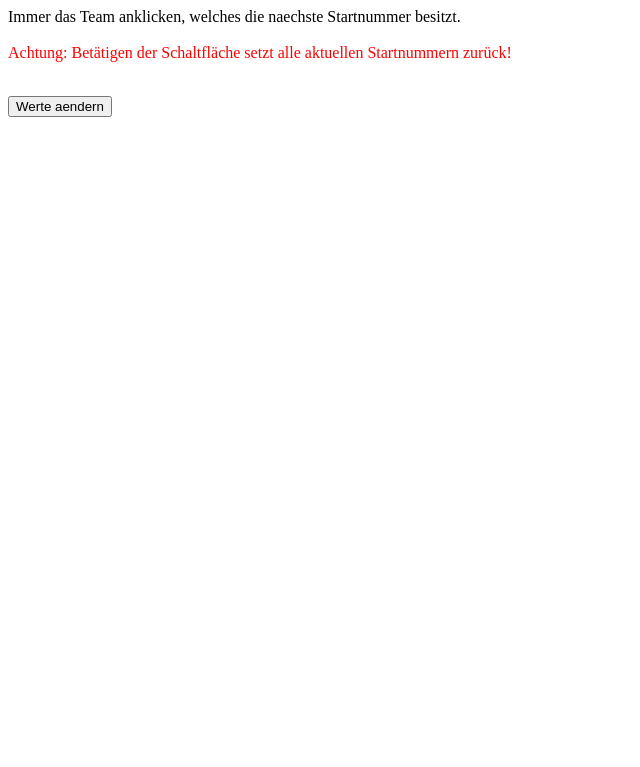
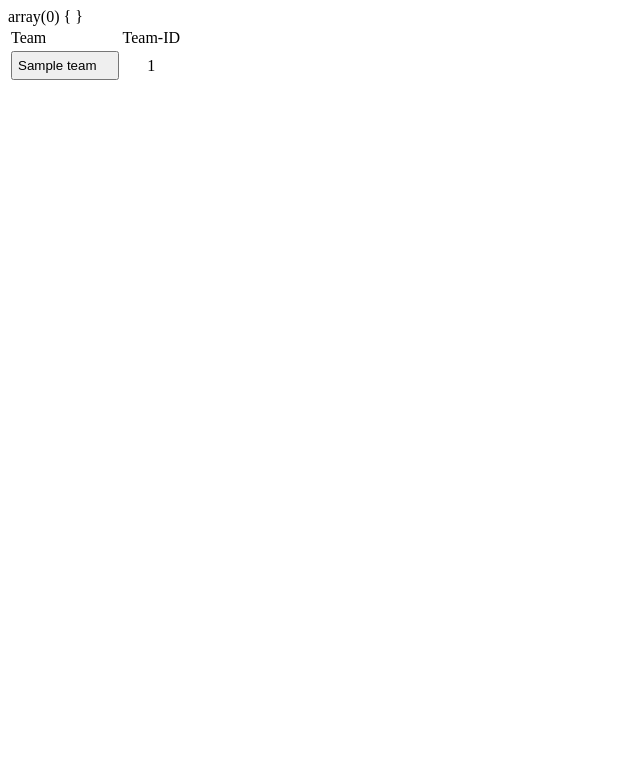
Before and after one commit to RoboSAX/php_punkte, a PHP site: page /php/guru/edit_start.php in a window 1280 px wide. Shown: the top 767 px of the page, without its empty margins (0-640 px from the left). Run offline with PHP 8.4, Linux system fonts and the light colour scheme; tables that the repository leaves empty or names only in its code hold one stand-in row (values such as "Sample post"); data that the repository does not hold is empty.

Commit message:
refactored edit_start.php
added Teams->get_free_ids to objects.php

```diff
--- a/css/select.css
+++ b/css/select.css
@@ -1,13 +1,13 @@
 
 .select {
-    #display: inline-block;
+    /*display: inline-block;*/
     min-width: 100%;
-    #overflow-y: scroll;
-    #scrollbar-width: thin;
+    /*overflow-y: scroll;*/
+    /*scrollbar-width: thin;*/
 }
 
-.select > button {
-    #border: 0;
+.select > button, .selectBtn {
+    /*border: 0;*/
     min-width: 100px;
     padding: 5px;
     padding-right: 20px;
--- a/php/guru/edit_games.php
+++ b/php/guru/edit_games.php
@@ -22,9 +22,9 @@
                         if(isset($teams[$i]))
                         {
                             echo "\t\t\t\t\t<button type='submit' name='team'";
-                            if($_POST['team'] and $teams[$i]['teamid'] == $_POST['team'])
+                            if($teams[$i]['teamid'] == $_POST['team'])
                                 echo " style='color:blue'";
-                            echo " value='".$teams[$i]['teamid']."'>".$teams[$i]['name']."</button><br>\n"; #"</button><hr>\n";
+                            echo " value='".$teams[$i]['teamid']."'>".$teams[$i]['name']."</button>\n";
                         }
                     }
 ?>
--- a/php/guru/edit_start.php
+++ b/php/guru/edit_start.php
@@ -1,78 +1,66 @@
 <?php
     # include main function for settings and database connection
     require_once '../lib/db_main.php';
+    $styles = array("select.css");
+    require_once '../lib/head.php';
 ?>
 
 <?php
     $conn = OpenCon();
 
-    if(!isset($_POST['counter']) && isset($_POST['change']))
+    // load all teamsS
+    $teams = new Teams;
+    if (!$teams->load_teams_from_db()) {
+        die("0 results for team query: in edit_start.php");
+    }
+
+    var_dump($_POST);
+    if(isset($_POST["change_team_id"]) && isset($_POST["new_team_id"]))
     {
-        $sql = "UPDATE teams SET teamid='0' WHERE 1";
-        $conn->query($sql);
+        $team = $teams->get_team_by_id((int)$_POST["change_team_id"]);
+        // TODO: Update team start number
+        //$team->set_id($_POST["new_team_id"]);
+        $team->save_team_to_db();
     }
-    if(isset($_POST['counter']) && isset($_POST['team']))
-    {
-        if($_POST['counter'])
-        {
-            $sql = "UPDATE teams SET teamid='".($_POST['counter'])."', active='0' WHERE name='".$_POST['team']."'";
-            $conn->query($sql);
-        }
-    }
-    $i = 0;
 ?>
-<p>Immer das Team anklicken, welches die naechste Startnummer besitzt.<br><br>
-<font color="red">Achtung: Betätigen der Schaltfläche setzt alle aktuellen Startnummern zurück!</font></p>
-<br>
-<?php
-    if(!isset($_POST['counter']) && !isset($_POST['change'])) echo "<form action='edit_start.php' method='post'><button name='change' value='1' type='submit'>Werte aendern</button></form>";
 
-    if(isset($_POST['change']) || isset($_POST['counter']))
-    {
+<form action='edit_start.php' method='post'>
+    <table>
+        <tr>
+            <td style="min-width: 100px;">Team</td>
+            <td>Team-ID</td>
+        </tr>
+        <?php
+            foreach ($teams->tms as $team)
+            {
+                echo "\t\t<tr>";
+                echo "\t\t\t<td align='center'>\n";
 
-        $teams = array();
+                echo "\t\t\t\t<button class='selectBtn' type='submit' name='team_id'";
+                if($team->get_id() == $_POST['team_id'])
+                    echo " style='color:blue'";
+                echo " value='".$team->get_id()."'>".$team->get_name()."</button><br>\n";
 
-        $sql = "SELECT * FROM teams WHERE teamid=0";
-        $result = $conn->query($sql);
+                echo "\t\t\t</td>";
+                echo "\t\t\t<td align='center'>";
 
-        if($result->num_rows > 0)
-        {
-            while($teams[] = $result->fetch_assoc());
-        }
+                if($team->get_id() == $_POST['team_id'])
+                {
+                    echo "\t\t\t\t<select name='new_team_id' text='".$team->get_id()."'>\n";
+                    echo "\t\t\t\t\t<option value='".$team->get_id()."'>".$team->get_id()."</option>\n";
+                    echo "\t\t\t\t\t<option value='0'>0</option>\n";
+                    foreach($teams->get_free_ids() as $id)
+                        echo "\t\t\t\t\t<option value='".$id."'>".$id."</option>\n";
+                    echo "\t\t\t\t</select>\n";
+                    echo "\t\t\t</td>";
+                    echo "\t\t\t<td>";
+                    echo "\t\t\t\t<button type='submit' name='change_team_id' value='".$_POST["team_id"]."'>Speichern</button>\n";
+                }
+                else echo $team->get_id();
 
-
-        echo "<table>";
-        echo "<form action='edit_start.php' method='post'>";
-
-
-        $count = 1;
-
-        if(isset($_POST['counter']))
-        {
-            $count = $_POST['counter'] + 1;
-            if(($count == ($settings['Options']['AnzTeams'])+1) || !sizeof($teams))
-            {
-                $sql = "UPDATE teams SET active='1' WHERE 1";
-                $conn->query($sql);
-                $count = 0;
+                echo "\t\t\t</td>";
+                echo "\t\t</tr>";
             }
-        }
-
-
-
-        if(!$count) header("Location: edit_start.php");
-
-        echo "Aktuelle ID: ".$count;
-
-        while(isset($teams[$i]))
-        {
-            echo "<tr><td><input type='radio' name='team' value='".$teams[$i]['name']."'>".$teams[$i]['name']."</input></td></tr>";
-            $i++;
-        }
-        echo "<tr><td><button type='submit' name='counter' value='".$count."'>Auswahl bestaetigen</button></td></tr></form>";
-        echo "</form>";
-        echo "</table>";
-
-    }
-    CloseCon($conn);
-?>
+        ?>
+    </table>
+</form>
--- a/php/lib/objects.php
+++ b/php/lib/objects.php
@@ -474,6 +474,18 @@ class Teams
 		}
 		echo "No Team with ID".$tmp."found"; //Durch LOG ersetzen
 	}
+    /*	\brief Search for unused ids
+     *	\return list of unused ids
+     *
+     */
+    public function get_free_ids()
+    {
+        $ids = array(0, 1, 2, 3, 4, 5, 6, 7, 8, 9, 10);
+        unset($ids[0]);
+        foreach ($this->tms as $team)
+            unset($ids[$team->get_id()]);
+        return $ids;
+    }
 	/* \brief Orders $tms [desc] by points of the Team objects
 	 *
 	 */
```
